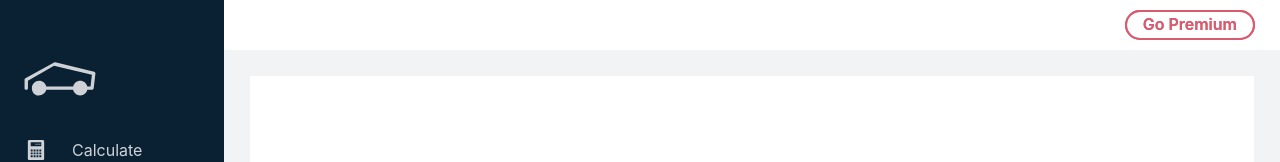
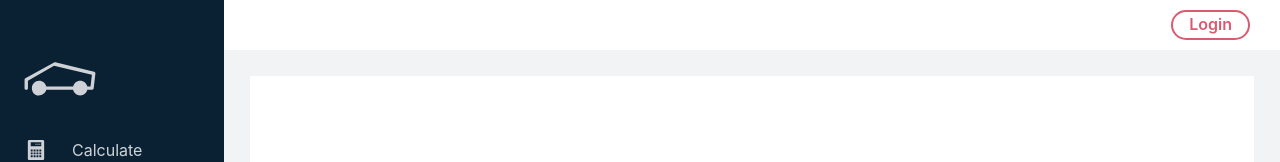
Before and after one commit to JNeuvonen/tesla-calc, a Next.js app: page / in a window 1280 px wide. Shown: the top 162 px of the page. Built offline with nearby package versions, Linux system fonts and the light colour scheme.

Commit message:
Update button type based on auth

```diff
--- a/components/Nav/TopNav.tsx
+++ b/components/Nav/TopNav.tsx
@@ -3,7 +3,11 @@ import { useRouter } from "next/router";
 import { useAuth } from "../../context/auth";
 const TopNav = () => {
   const router = useRouter();
-  const auth = useAuth();
+  const isAuthenticated = useAuth().isAuthenticated();
+  const onClickFunc = () => {
+    router.push(isAuthenticated ? "/premium" : "login");
+  };
+
   return (
     <Flex
       justifyContent={"space-between"}
@@ -14,16 +18,18 @@ const TopNav = () => {
       id={"header"}
       height={"50px"}
       top={0}
+      bg={"white"}
       left={0}
     >
       <Button
         variant={"primaryInverse"}
         height={"30px"}
-        marginRight={"25px"}
+        marginRight={"30px"}
         marginTop={"10px"}
         position={"relative"}
+        onClick={onClickFunc}
       >
-        Go Premium
+        {isAuthenticated ? "Go Premiun" : "Login"}
       </Button>
     </Flex>
   );
```
